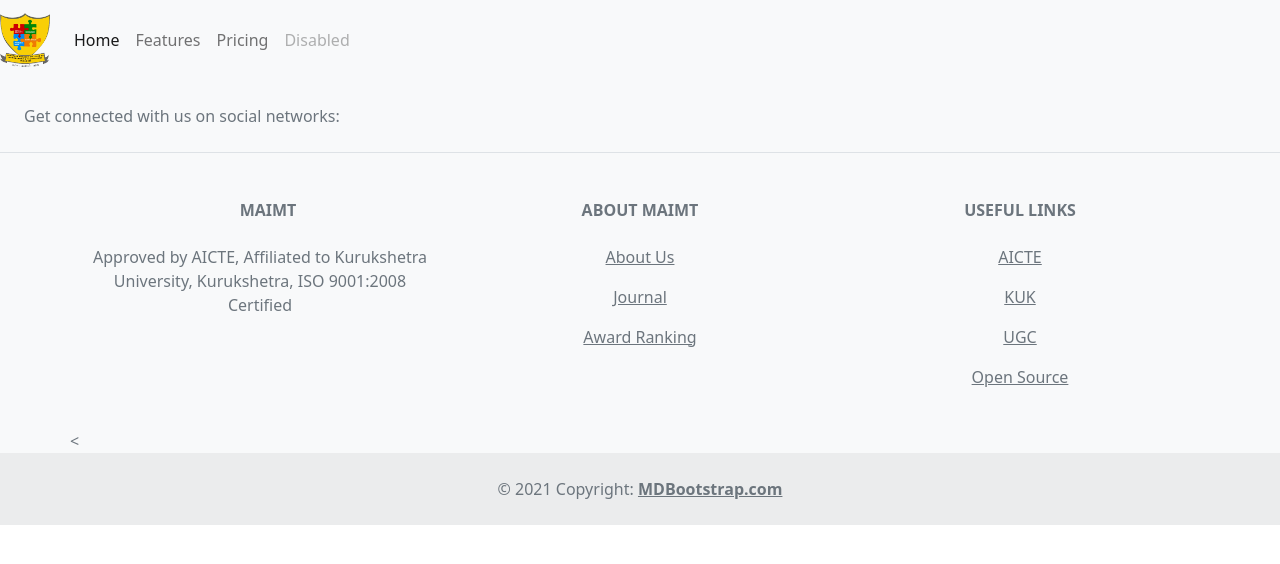
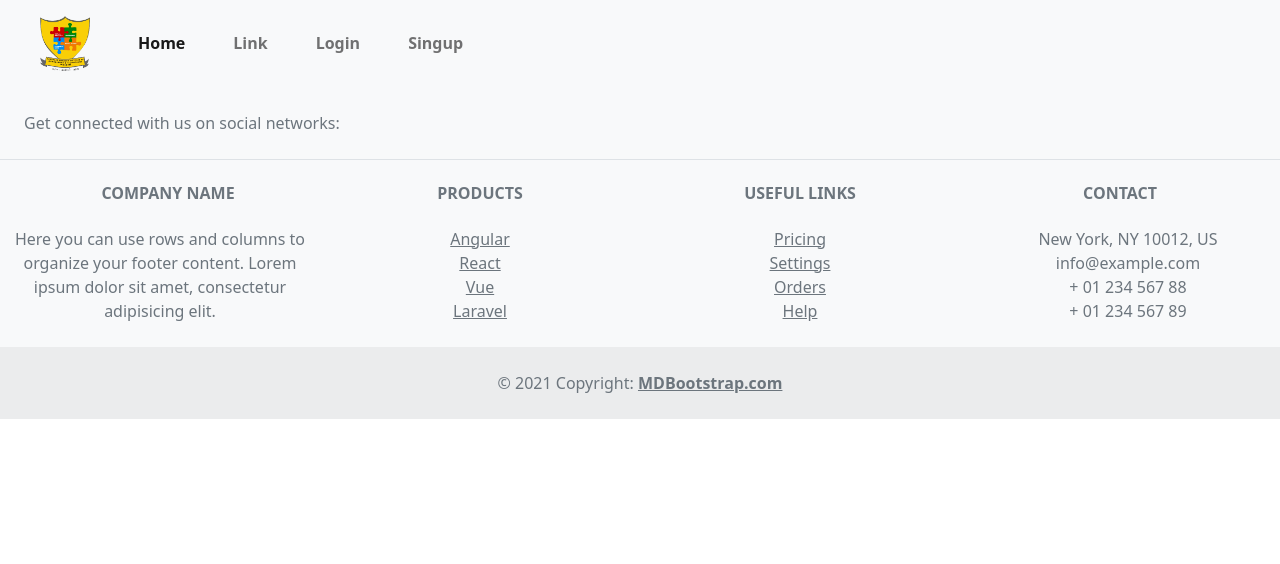
Before and after one commit to alphaJatin/cps, a PHP site: page / in a window 1280 px wide. Shown: the top 564 px of the page. Run offline with PHP 8.4, Linux system fonts and the light colour scheme.

Commit message:
Navbar Responsiveness Added

```diff
--- a/Components/Footer/Footer.php
+++ b/Components/Footer/Footer.php
@@ -35,62 +35,79 @@
 
     <!-- Section: Links  -->
     <section class="">
-        <div class="container text-center text-md-start mt-5">
+        <div class="container-fluid text-center text-md-start">
             <!-- Grid row -->
-            <div class="row mt-3">
+            <div class="row text-center">
                 <!-- Grid column -->
-                <div class="col-lg-4 text-center col-xl-4 mx-auto mb-4">
+                <div class="col-sm-6 col-md-4 col-lg-3 mt-4 mx-auto mb-4">
                     <!-- Content -->
                     <h6 class="text-uppercase fw-bold mb-4">
-                        <i class="fas fa-gem me-3"></i>MAIMT
+                        <i class="fas fa-gem me-3"></i>Company name
                     </h6>
                     <p>
-                        Approved by AICTE, Affiliated to Kurukshetra University, Kurukshetra, ISO 9001:2008 Certified
+                        Here you can use rows and columns to organize your footer content. Lorem ipsum
+                        dolor sit amet, consectetur adipisicing elit.
                     </p>
                 </div>
                 <!-- Grid column -->
 
                 <!-- Grid column -->
-                <div class="col-lg-4 col-xl-4 text-center mx-auto mb-4">
+                <div class="col-sm-6 col-md-2 col-lg-3 mt-4 mx-auto mb-4">
                     <!-- Links -->
                     <h6 class="text-uppercase fw-bold mb-4">
-                        About MAIMT
+                        Products
                     </h6>
                     <p>
-                        <a href="#!" class="text-reset">About Us</a>
+                        <a href="#!" class="text-reset">Angular</a>
                     </p>
                     <p>
-                        <a href="#!" class="text-reset">Journal</a>
+                        <a href="#!" class="text-reset">React</a>
                     </p>
                     <p>
-                        <a href="#!" class="text-reset">Award Ranking</a>
+                        <a href="#!" class="text-reset">Vue</a>
+                    </p>
+                    <p>
+                        <a href="#!" class="text-reset">Laravel</a>
                     </p>
                 </div>
                 <!-- Grid column -->
 
                 <!-- Grid column -->
-                <div class="col-lg-4 col-xl-4 text-center mx-auto mb-4">
+                <div class="col-sm-6 col-md-2 col-lg-3 mt-4 mx-auto mb-4">
                     <!-- Links -->
                     <h6 class="text-uppercase fw-bold mb-4">
                         Useful links
                     </h6>
                     <p>
-                        <a href="#!" class="text-reset">AICTE</a>
+                        <a href="#!" class="text-reset">Pricing</a>
                     </p>
                     <p>
-                        <a href="#!" class="text-reset">KUK</a>
+                        <a href="#!" class="text-reset">Settings</a>
                     </p>
                     <p>
-                        <a href="#!" class="text-reset">UGC</a>
+                        <a href="#!" class="text-reset">Orders</a>
                     </p>
                     <p>
-                        <a href="#!" class="text-reset">Open Source</a>
+                        <a href="#!" class="text-reset">Help</a>
                     </p>
                 </div>
                 <!-- Grid column -->
 
                 <!-- Grid column -->
-                < <!-- Grid column -->
+                <div class="col-sm-6 col-md-4 col-lg-3 mt-4 mx-auto mb-md-0 mb-4">
+                    <!-- Links -->
+                    <h6 class="text-uppercase fw-bold mb-4">
+                        Contact
+                    </h6>
+                    <p><i class="fas fa-home me-3"></i> New York, NY 10012, US</p>
+                    <p>
+                        <i class="fas fa-envelope me-3"></i>
+                        info@example.com
+                    </p>
+                    <p><i class="fas fa-phone me-3"></i> + 01 234 567 88</p>
+                    <p><i class="fas fa-print me-3"></i> + 01 234 567 89</p>
+                </div>
+                <!-- Grid column -->
             </div>
             <!-- Grid row -->
         </div>
--- a/Components/Header/Header.php
+++ b/Components/Header/Header.php
@@ -1,22 +1,22 @@
-<nav class="navbar navbar-expand-lg navbar-light bg-light">
-  <div class="d-flex justify-content-between">
-    <a class="navbar-brand" href="#"><img src="Components/Header/images/logo.png" alt="Maimt Logo" width="50px"></a>
-    <button class="navbar-toggler" type="button" data-bs-toggle="collapse" data-bs-target="#navbarNav" aria-controls="navbarNav" aria-expanded="false" aria-label="Toggle navigation">
+<nav class="navbar navbar-expand-lg navbar-light bg-light p-3">
+  <div class="container-fluid">
+    <a class="navbar-brand fs-2 px-4" href="#"><img src="Components/Header/images/logo.png" alt="MAIMT LOGO" width="50p" /></a>
+    <button class="navbar-toggler" type="button" data-bs-toggle="collapse" data-bs-target="#navbarSupportedContent" aria-controls="navbarSupportedContent" aria-expanded="false" aria-label="Toggle navigation">
       <span class="navbar-toggler-icon"></span>
     </button>
-    <div class="collapse navbar-collapse" id="navbarNav">
-      <ul class="navbar-nav">
-        <li class="nav-item">
-          <a class="nav-link active" aria-current="page" href="#">Home</a>
+    <div class="collapse navbar-collapse" id="navbarSupportedContent">
+      <ul class="navbar-nav me-auto mb-2 mb-lg-0">
+        <li class="nav-item px-4 py-2">
+          <a class="nav-link fw-bold active" aria-current="page" href="#">Home</a>
         </li>
-        <li class="nav-item">
-          <a class="nav-link" href="#">Features</a>
+        <li class="nav-item px-4 py-2">
+          <a class="nav-link fw-bold" href="#">Link</a>
         </li>
-        <li class="nav-item">
-          <a class="nav-link" href="#">Pricing</a>
+        <li class="nav-item px-4 py-2">
+          <a class="nav-link fw-bold" href="#">Login</a>
         </li>
-        <li class="nav-item">
-          <a class="nav-link disabled" href="#" tabindex="-1" aria-disabled="true">Disabled</a>
+        <li class="nav-item px-4 py-2">
+          <a class="nav-link fw-bold" href="#">Singup</a>
         </li>
       </ul>
     </div>
--- /dev/null
+++ b/css/style.css
@@ -0,0 +1,5 @@
+* {
+  margin: 0 !important;
+  padding: 0 !important;
+  box-sizing: border-box !important;
+}
--- a/index.php
+++ b/index.php
@@ -8,14 +8,16 @@
 
     <!-- Bootstrap CSS -->
     <link href="https://cdn.jsdelivr.net/npm/bootstrap@5.1.0/dist/css/bootstrap.min.css" rel="stylesheet" integrity="sha384-KyZXEAg3QhqLMpG8r+8fhAXLRk2vvoC2f3B09zVXn8CA5QIVfZOJ3BCsw2P0p/We" crossorigin="anonymous">
+    <link rel="stylesheet" href="css/style.css">
 
     <title>Hello, world!</title>
 </head>
 
 <body>
-    <?php include 'Components/Header/Header.php' ?>
-    <?php include 'Components/Footer/Footer.php' ?>
-
+    <div class="container-fluid">
+        <?php include 'Components/Header/Header.php' ?>
+        <?php include 'Components/Footer/Footer.php' ?>
+    </div>
     <script src="https://cdn.jsdelivr.net/npm/bootstrap@5.1.0/dist/js/bootstrap.bundle.min.js" integrity="sha384-U1DAWAznBHeqEIlVSCgzq+c9gqGAJn5c/t99JyeKa9xxaYpSvHU5awsuZVVFIhvj" crossorigin="anonymous"></script>
 
 </body>
```
Also changed, not shown: demo.html (added, +402 -0 lines).
